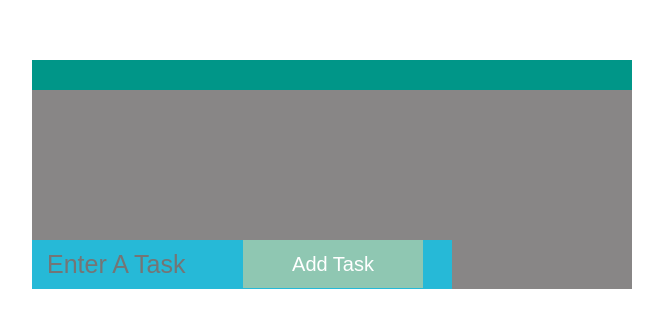
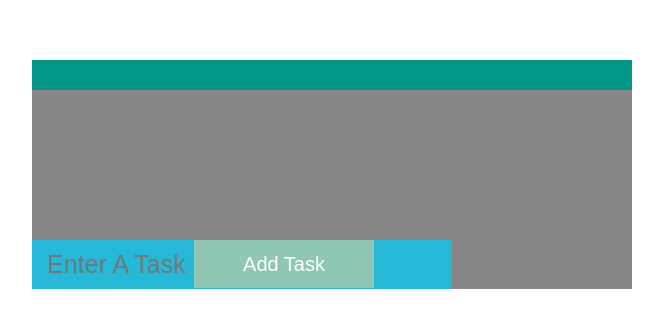
Before and after one commit to MohamedMahmoud2810/js-project6, a plain HTML site: page task2/index.html in a window 1280 px wide. Shown: the part 140-468 px from the top of the page, without its empty margins (426-1089 px from the left). Drawn offline with Linux system fonts and the light colour scheme.

Commit message:
new commit

```diff
--- a/task2/style.css
+++ b/task2/style.css
@@ -34,7 +34,7 @@ body{
     position: absolute;
     height: 48px;
     background-color: #fff;
-    right: 431px;
+    right: 480px;
     width: 180px;
     font-size: 20px;
     cursor: pointer;
```
